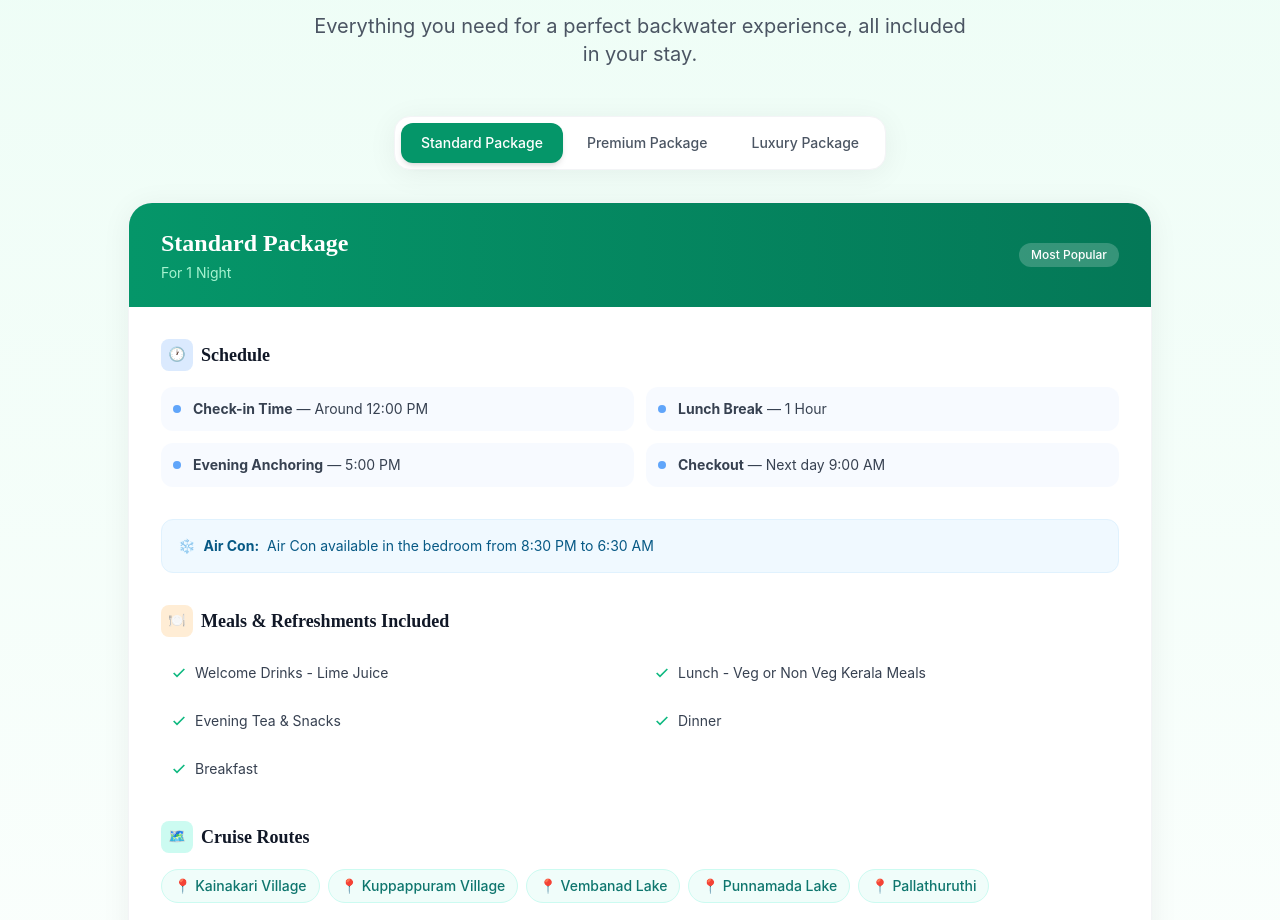
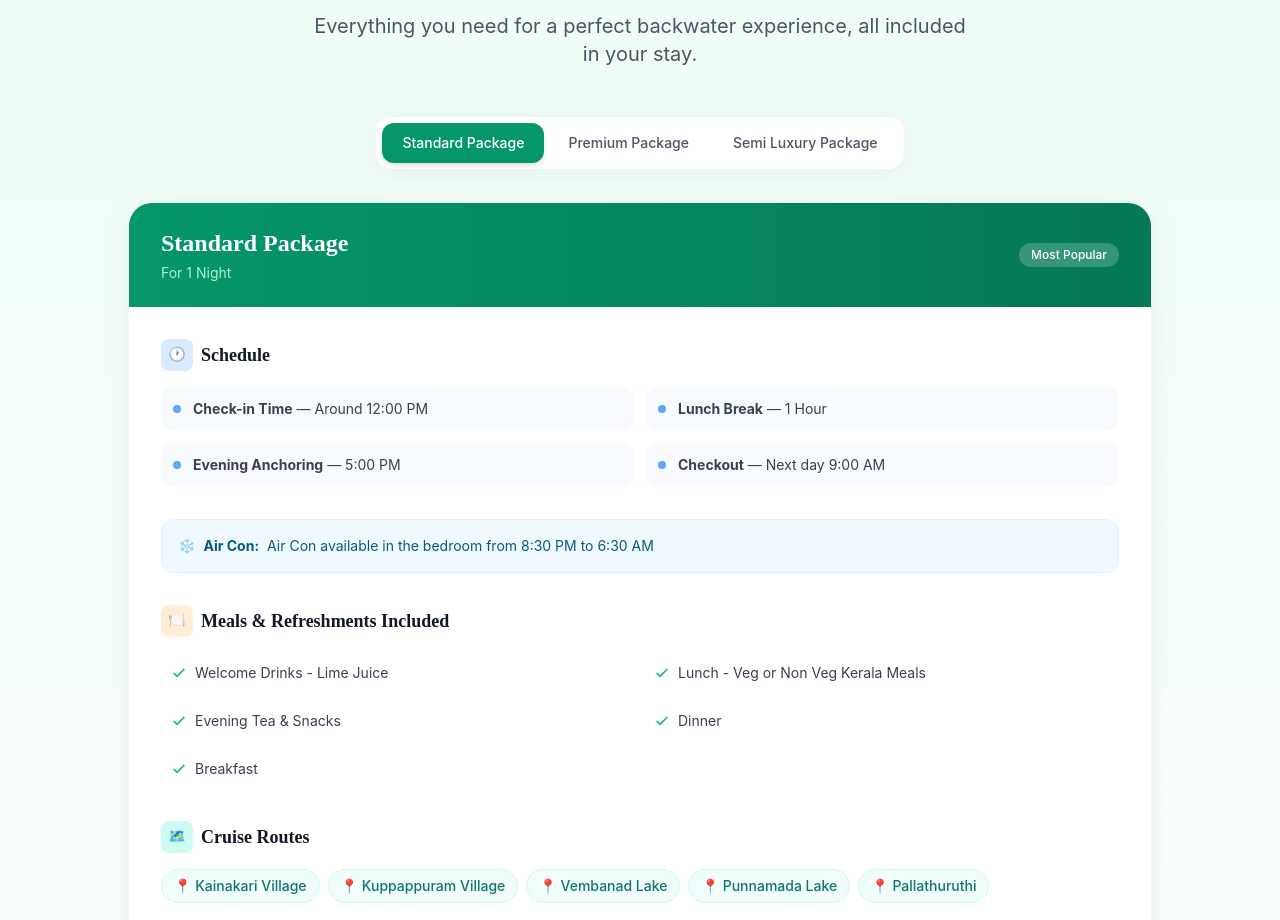
Before and after one commit to sivakum244-cell/kalappura-website, a Next.js app: page / in a window 1280 px wide. Shown: the part 9808-10728 px from the top of the page. Built offline with nearby package versions, Linux system fonts and the light colour scheme; no server answers.

Commit message:
Add Semi Luxury Package details

```diff
--- a/src/components/Packages.tsx
+++ b/src/components/Packages.tsx
@@ -104,14 +104,53 @@ const packages = [
   },
   {
     id: "luxury",
-    name: "Luxury Package",
-    subtitle: "Coming Soon",
+    name: "Semi Luxury Package",
+    subtitle: "For 1 Night",
     badge: "Best Experience",
-    schedule: [],
-    aircon: "",
-    meals: [],
-    cruiseRoutes: [],
-    menu: null,
+    schedule: [
+      { label: "Check-in Time", value: "Around 12:00 PM" },
+      { label: "Lunch Break", value: "1 Hour" },
+      { label: "Evening Anchoring", value: "5:00 PM" },
+      { label: "Checkout", value: "Next day 9:00 AM" },
+    ],
+    aircon: "Air Con available either in the bedroom or in the hall all the time",
+    meals: [
+      "Welcome Drinks - Tender Coconut",
+      "Lunch - Veg or Non Veg Kerala Meals",
+      "Evening Tea & Snacks",
+      "Dinner",
+      "Breakfast",
+    ],
+    cruiseRoutes: [
+      "Kainakari Village",
+      "Kuppappuram Village",
+      "Vembanad Lake",
+      "Punnamada Lake",
+      "Meenappally Lake",
+      "Meenappally Village",
+      "Pallathuruthi",
+    ],
+    menu: {
+      lunch: {
+        title: "Lunch - Kerala Meals",
+        items: "Rice, Sambar, Pappadam, Long beans Mezhukkupuratti, Mixed veg thoran/cabbage thoran, Pickle",
+        nonveg: "2 Non-Veg varieties: 1. Pearl-spot or any full fish fry/Pollichathu  2. Chicken Curry/Roast/65",
+      },
+      dinner: {
+        title: "Dinner",
+        items: "Chapati, dal, rice, curd, veg curry/thoran, pickle",
+        nonveg: "2 Non-Veg varieties: 1. Sea food/fish roast or fry (squid/prawns/king fish/pomfret/tuna)  2. Chicken Curry/Roast/65",
+      },
+      breakfast: {
+        title: "Breakfast",
+        options: [
+          "Idly, sambar, coconut chutney, eggs, tea/coffee",
+          "Puttu, Chickpeas masala/Egg curry, tea/coffee",
+          "AND Bread Toast, Butter, Jam, Banana, eggs, tea/coffee",
+        ],
+        note: "Fish & Seafood dishes based on availability",
+      },
+    },
   },
 ];
 
```
